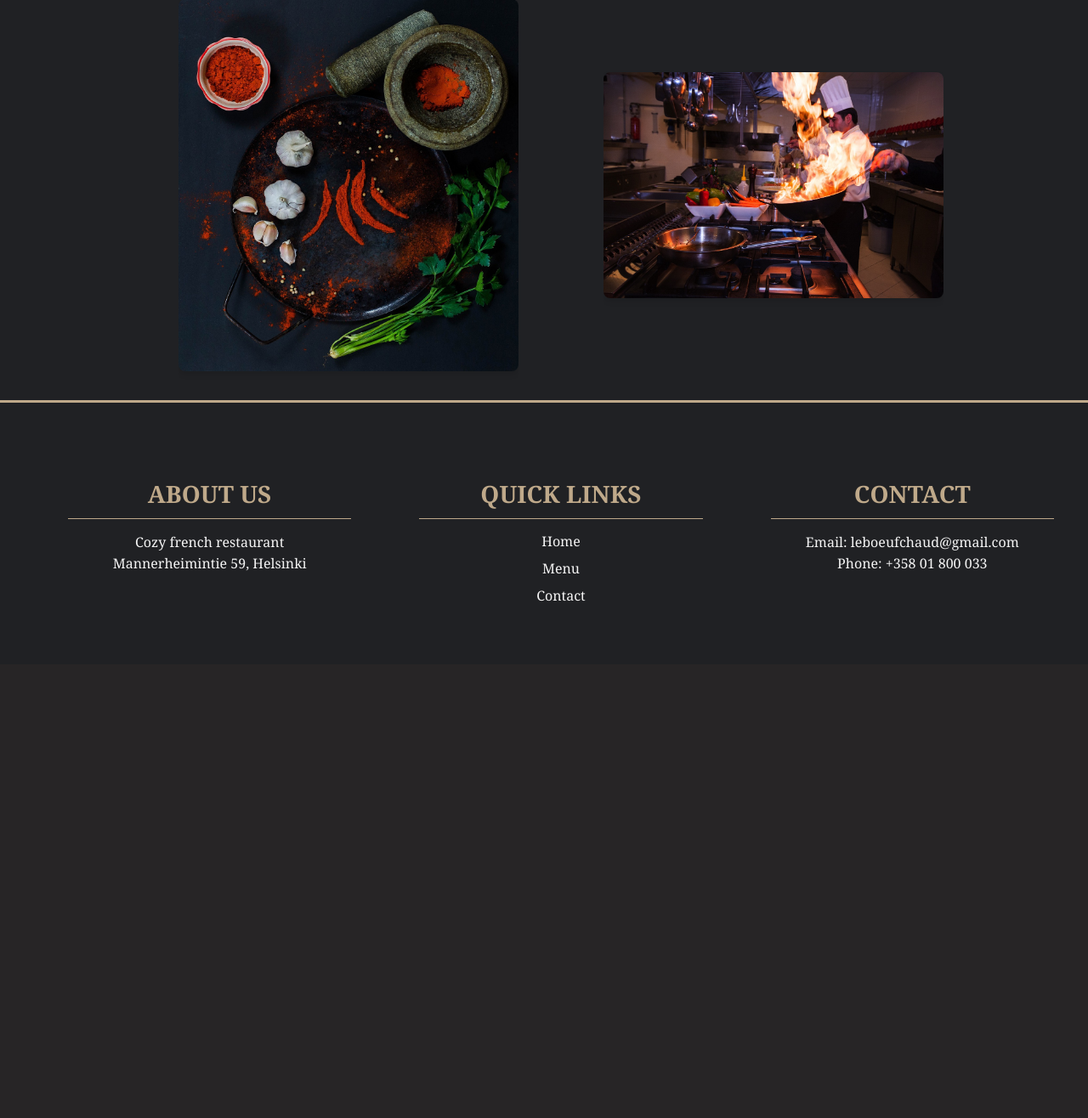
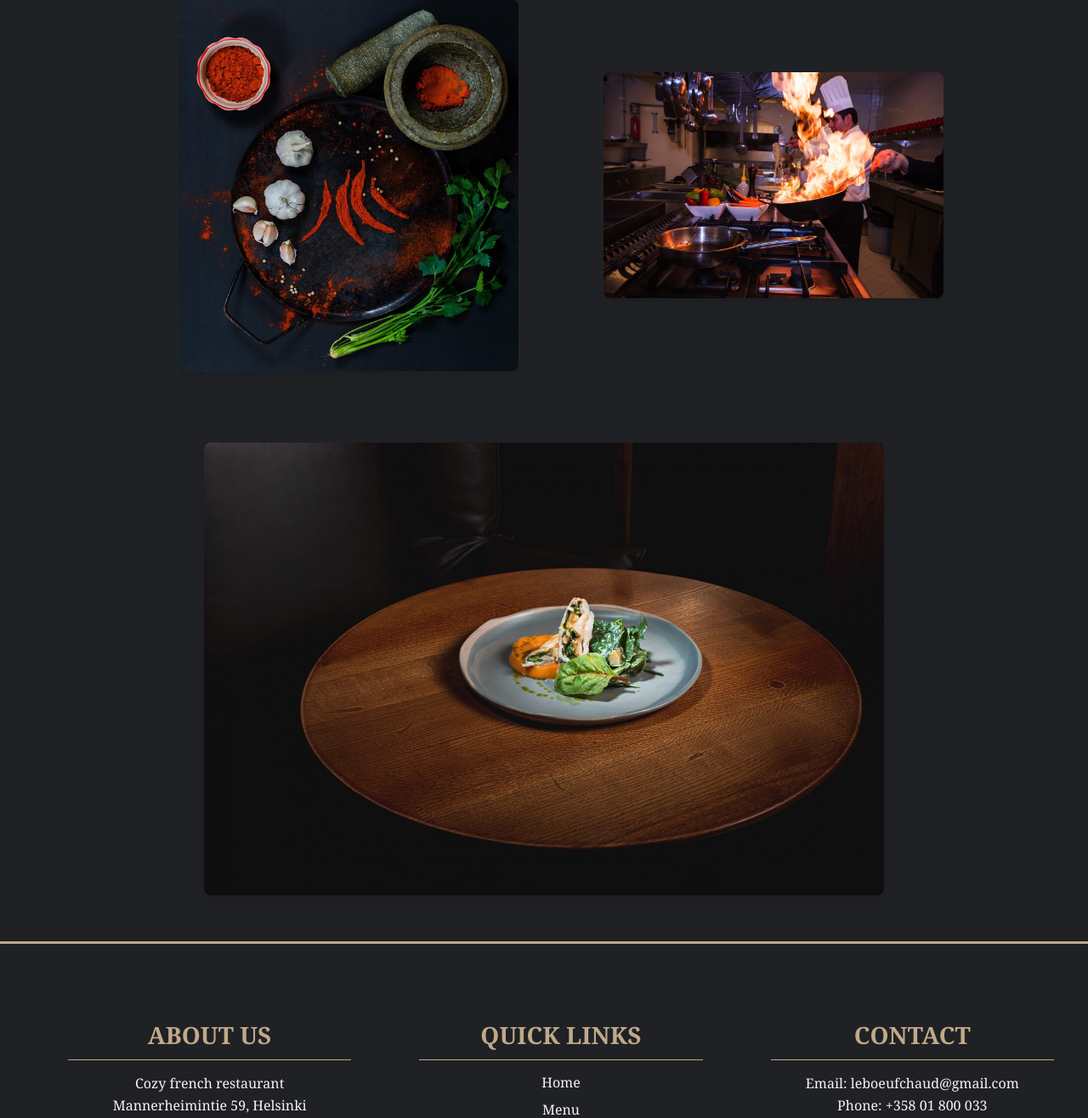
Before and after one commit to jomi112233/WebsiteProject, a PHP site: page / in a window 1280 px wide; the page is wider, and only the part inside the window is pictured. Shown: the part 831-2147 px from the top of that part at 85% size. Before the commit the page ends 1539 px from the top of that part, so only its background shows below. Run offline with PHP 8.4, Linux system fonts and the light colour scheme.

Commit message:
hmm en muista

```diff
--- a/index.html
+++ b/index.html
@@ -63,6 +63,10 @@
             </div>
         </div>
 
+        <div class="large-photo-container">
+            <img src="kuvat/simmered-pumpkin-with-japanese-broth-minced-meat-sauce_155003-11533.jpg" alt="kuva ruoasta">
+        </div>
+
         <footer class="footer">
             <div class="footer-container">
                 <div class="footer-section">
--- a/styles.css
+++ b/styles.css
@@ -188,6 +188,19 @@ a {
     box-shadow: 0 4px 6px rgba(0, 0, 0, 0.1);
     margin: 20px 0;
 }
+.large-photo-container {
+    width: 800px; /* Adjust this value to make the photo larger/smaller */
+    margin: 50px auto; /* Centers the photo and adds space above/below */
+    padding: 0 20px; /* Adds some space on the sides */
+}
+
+.large-photo-container img {
+    width: 100%;
+    height: auto;
+    object-fit: cover;
+    border-radius: 8px; /* Matches your other photos' style */
+    box-shadow: 0 4px 6px rgba(0, 0, 0, 0.1); /* Matches your other photos' shadow */
+}
 /* Index styling*/
 
 
```
